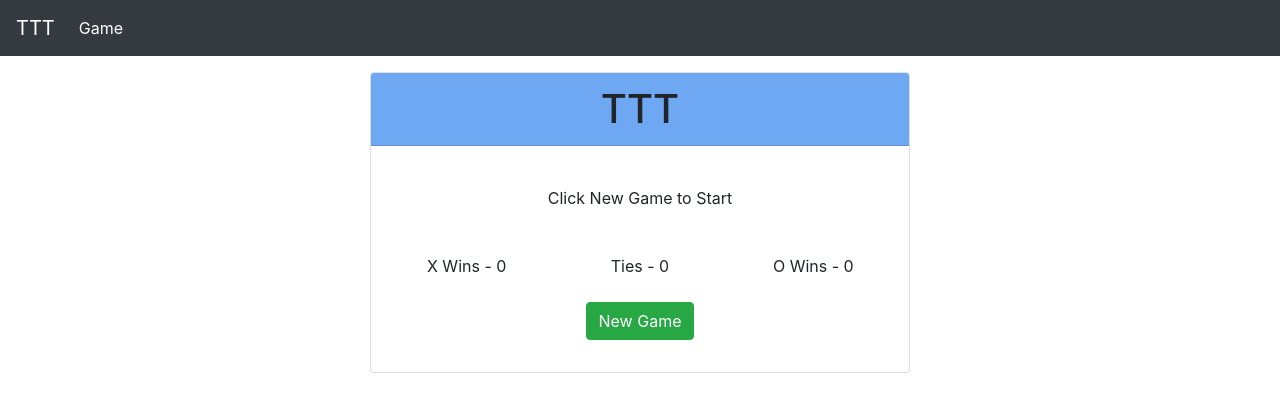
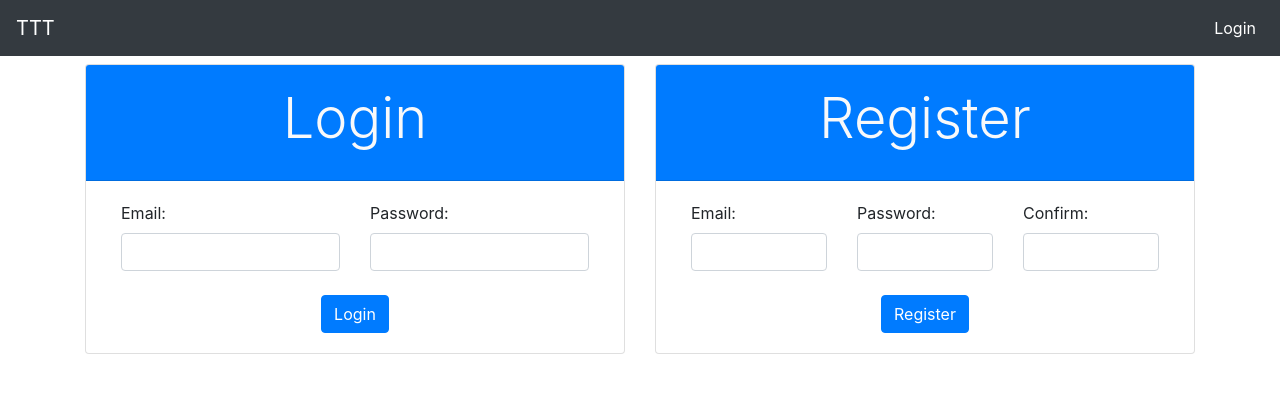
Before and after one commit to rudenate3/ttt-vanilla-js, a website built with webpack: page index.html in a window 1280 px wide. Built offline with nearby package versions, Linux system fonts and the light colour scheme.

Commit message:
Set up login view
-(feature) Created login view for app

```diff
--- a/assets/styles/index.scss
+++ b/assets/styles/index.scss
@@ -1,9 +1,5 @@
 $icon-font-path: '~bootstrap-sass/assets/fonts/bootstrap/';
 @import '~bootstrap/dist/css/bootstrap';
-
-.card-header {
-  background-color: rgba(78, 148, 239, 0.81);
-}
 
 .card-body {
   margin: auto;
--- a/index.html
+++ b/index.html
@@ -22,22 +22,100 @@
   </button>
 
   <div class="collapse navbar-collapse" id="navbarsExampleDefault">
-    <ul class="navbar-nav mr-auto">
+    <ul class="navbar-nav ml-auto">
       <li class="nav-item active">
-        <a class="nav-link" href="#">Game <span class="sr-only">(current)</span></a>
+        <a class="nav-link" href="#">Login</a>
       </li>
     </ul>
   </div>
 </nav>
 
-<main role="main" class="container">
+<div id="login">
+  <div class="container mt-2">
+    <div class="row">
+      <div class="col">
+         <div class="card">
+           <div class="card-header bg-primary text-light">
+              <h3 class="display-4 text-center p-2">Login</h3>
+           </div>
+           <div class="card-body">
+              <form class="form">
+                  <div class="container">
+                    <div class="row">
+                      <div class="col">
+                        <div class="form-group">
+                          <label for="email">Email: </label>
+                          <input class="form-control" type="text" id="email" required>
+                        </div>
+                      </div>
+                      <div class="col">
+                        <div class="form-group">
+                          <label for="password">Password: </label>
+                          <input class="form-control" type="password" id="password" required>
+                        </div>
+                      </div>
+                    </div>
+                    <div class="row">
+                      <div class="col text-center mt-2">
+                        <button class="btn btn-primary">Login</button>
+                      </div>
+                    </div>
+                  </div>
+                </form>
+           </div>
+         </div>
+      </div>
+      <div class="col">
+          <div class="card">
+              <div class="card-header bg-primary text-light">
+                 <h3 class="display-4 text-center p-2">Register</h3>
+              </div>
+              <div class="card-body">
+                 <form class="form">
+                     <div class="container">
+                       <div class="row">
+                         <div class="col">
+                           <div class="form-group">
+                             <label for="email">Email: </label>
+                             <input class="form-control" type="text" id="email" required>
+                           </div>
+                         </div>
+                         <div class="col">
+                           <div class="form-group">
+                             <label for="password">Password: </label>
+                             <input class="form-control" type="password" id="password" required>
+                           </div>
+                         </div>
+                         <div class="col">
+                           <div class="form-group">
+                             <label for="confirm-password">Confirm: </label>
+                             <input class="form-control" type="password" id="confirm-password" required>
+                           </div>
+                         </div>
+                       </div>
+                       <div class="row">
+                         <div class="col text-center mt-2">
+                           <button class="btn btn-primary">Register</button>
+                         </div>
+                       </div>
+                     </div>
+                   </form>
+              </div>
+            </div>
+      </div>
+    </div>
+  </div>
+</div>
+
+<main role="main" class="container d-none">
     <div class="row">
       <div class="col-md-6 offset-3">
         <div class="card text-center mt-3">
-          <div>
-            <h1 class="card-header">TTT</h1>
+          <div class="card-header bg-primary text-light">
+            <h1>TTT</h1>
           </div>
-          <div id="messages"></div>
+          <div class="card-body">
+            <div id="messages"></div>
           <div id="game-board-container" class="card-body">
             Click New Game to Start
           </div>
@@ -55,6 +133,7 @@
             </div>
             <button id="new-game-button" class="btn btn-success m-3">New Game</button>
           </div>
+          </div>
         </div>
       </div>
     </div>
```
